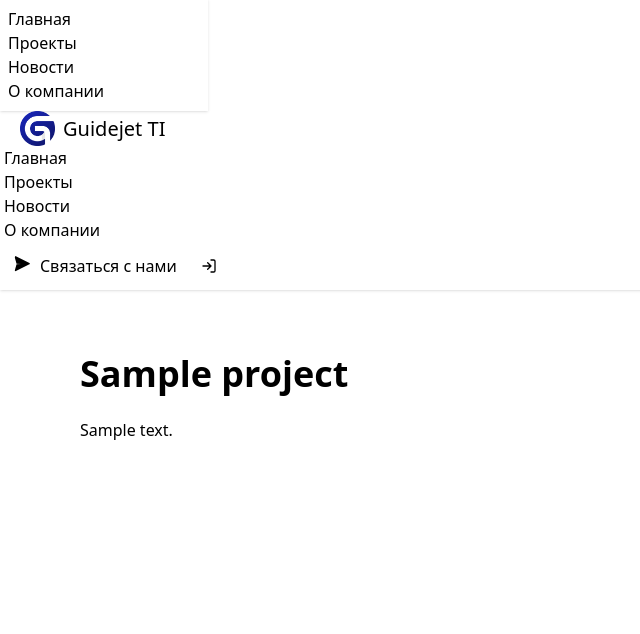
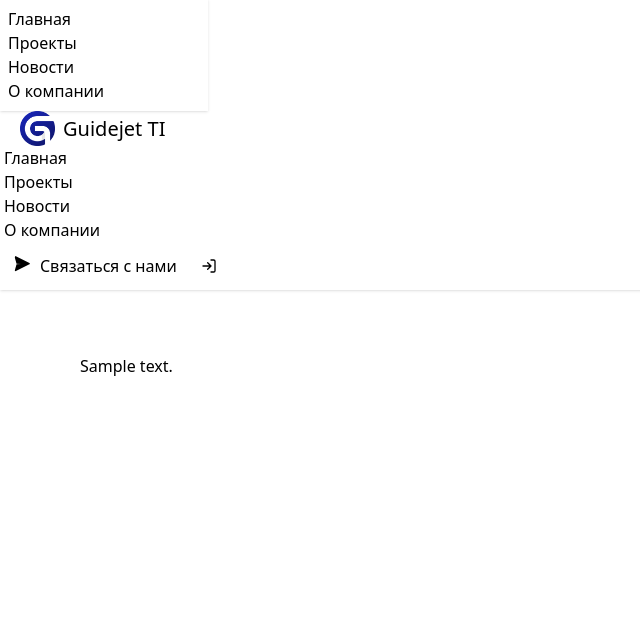
Before and after one commit to ttastanov-code/gti_app, a Django app: template templates/project/project_detail.html in a window 1280 px wide. Shown: the part 13-647 px from the top of the page, without its empty margins (0-640 px from the left). Run offline with Django 3.2, Linux system fonts and the light colour scheme; the template is opened without the code that fills it: most values are stand-ins (such as "Sample title", 1, 10 or a date in 2020); some libraries are stand-ins or nearby versions.

Commit message:
style: page html was updated

```diff
--- a/templates/main/home.html
+++ b/templates/main/home.html
@@ -183,7 +183,7 @@
         <div class="flex flex-col sm:flex-row gap-4 pt-6">
           <a href="{% url 'info:page' 'cooperation' %}"
              class="btn btn-primary px-8 font-medium">
-            Для сотрудничества
+            Почему мы?
           </a>
           <a href="{% url 'request:form' %}"
              class="btn btn-outline btn-white px-8 font-medium">
--- a/templates/project/project_detail.html
+++ b/templates/project/project_detail.html
@@ -23,9 +23,9 @@
   </div>
   {% endif %}
 
-  <h1 class="text-4xl font-bold mb-6">
+  {% comment %} <h1 class="text-4xl font-bold mb-6">
     {{ project.name }}
-  </h1>
+  </h1> {% endcomment %}
 
   {% comment %} {% if project.image %}
   <div class="mb-10">
```
Also changed, not shown: static/9_cards/ChatGPT Image 10 февр. 2026 г., 08_53_37.png (added), static/9_cards/ChatGPT Image 10 февр. 2026 г., 08_53_40.png (added), static/9_cards/ChatGPT Image 10 февр. 2026 г., 08_53_43.png (added), 6 other files.
